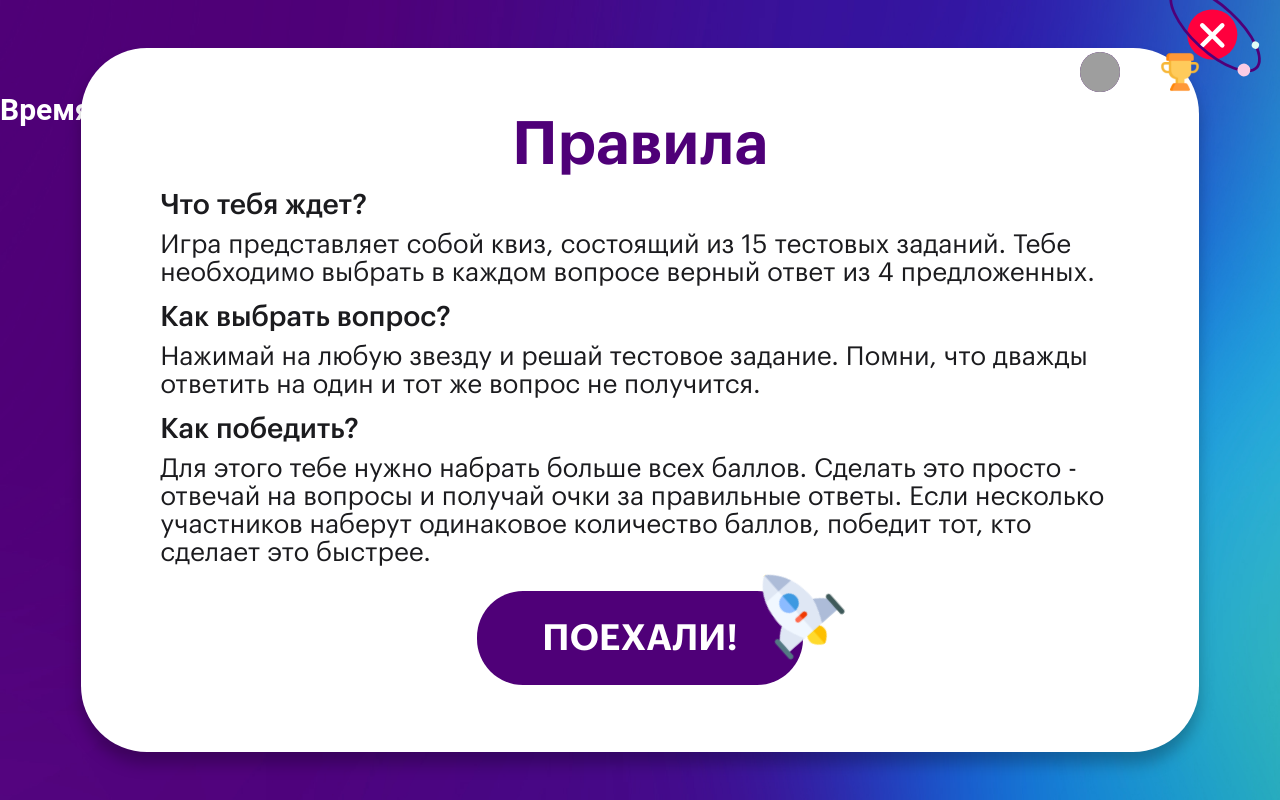
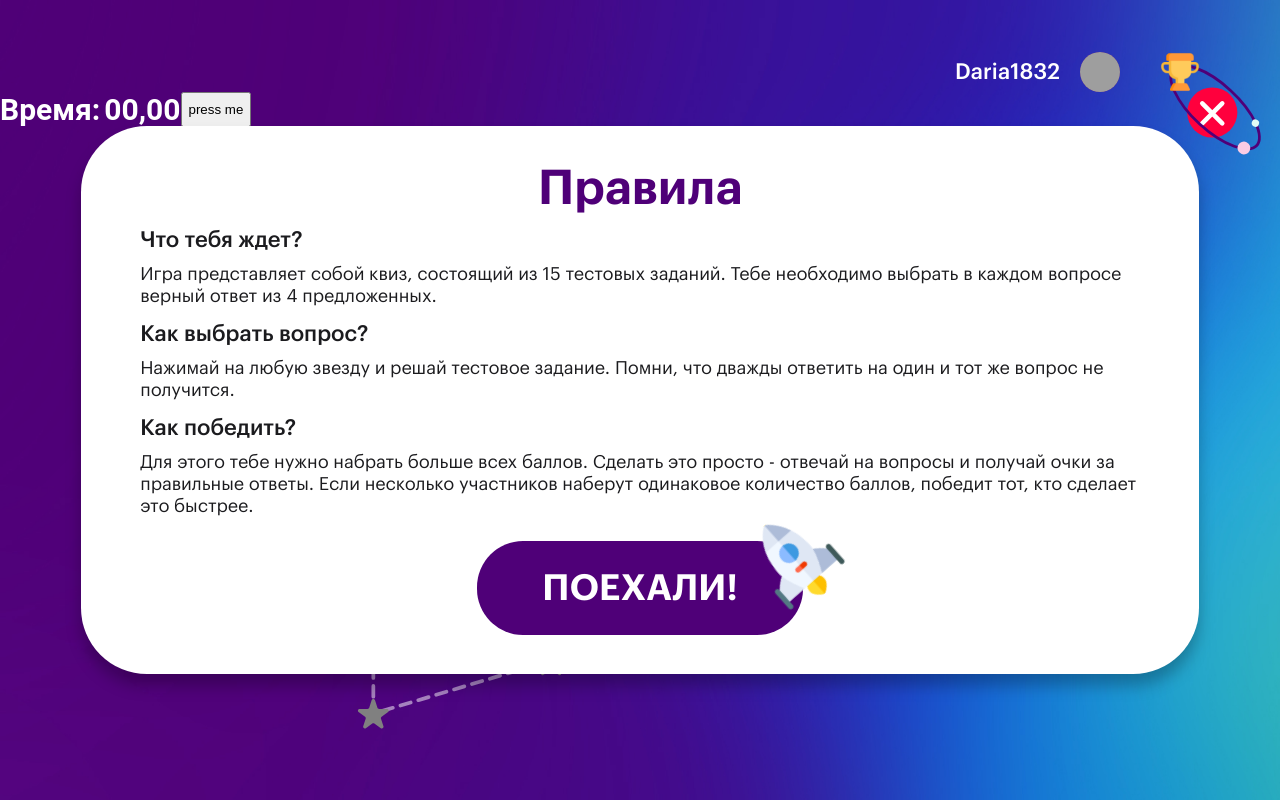
Before and after one commit to dashkevics/accenture, a React (Create React App) app: page /game in a window 1280 px wide. Built offline with nearby package versions, Linux system fonts and the light colour scheme; grey boxes are pictures that could not be loaded.

Commit message:
Change Rules styles

```diff
--- a/src/components/Rules/Rules.sass
+++ b/src/components/Rules/Rules.sass
@@ -2,20 +2,20 @@
   display: flex
   flex-direction: column
   align-items: center
-  padding: 48px 60px
+  padding: 20px 40px
 
   &-title
     font-family: 'Graphik LCG', sans-serif
     font-weight: 600
-    font-size: 60px
+    font-size: 48px
     color: #4F0078
     margin-bottom: 16px
 
   &-text
     font-family: 'Graphik LCG', sans-serif
     font-weight: 400
-    font-size: 26px
-    line-height: 28px
+    font-size: 18px
+    line-height: 22px
     color: #1B1B1E
     margin-bottom: 16px
 
@@ -27,7 +27,7 @@
   &-subtitle
     font-family: 'Graphik LCG', sans-serif
     font-weight: 500
-    font-size: 28px
+    font-size: 22px
     color: #1B1B1E
     align-self: flex-start
     margin-bottom: 12px
```
